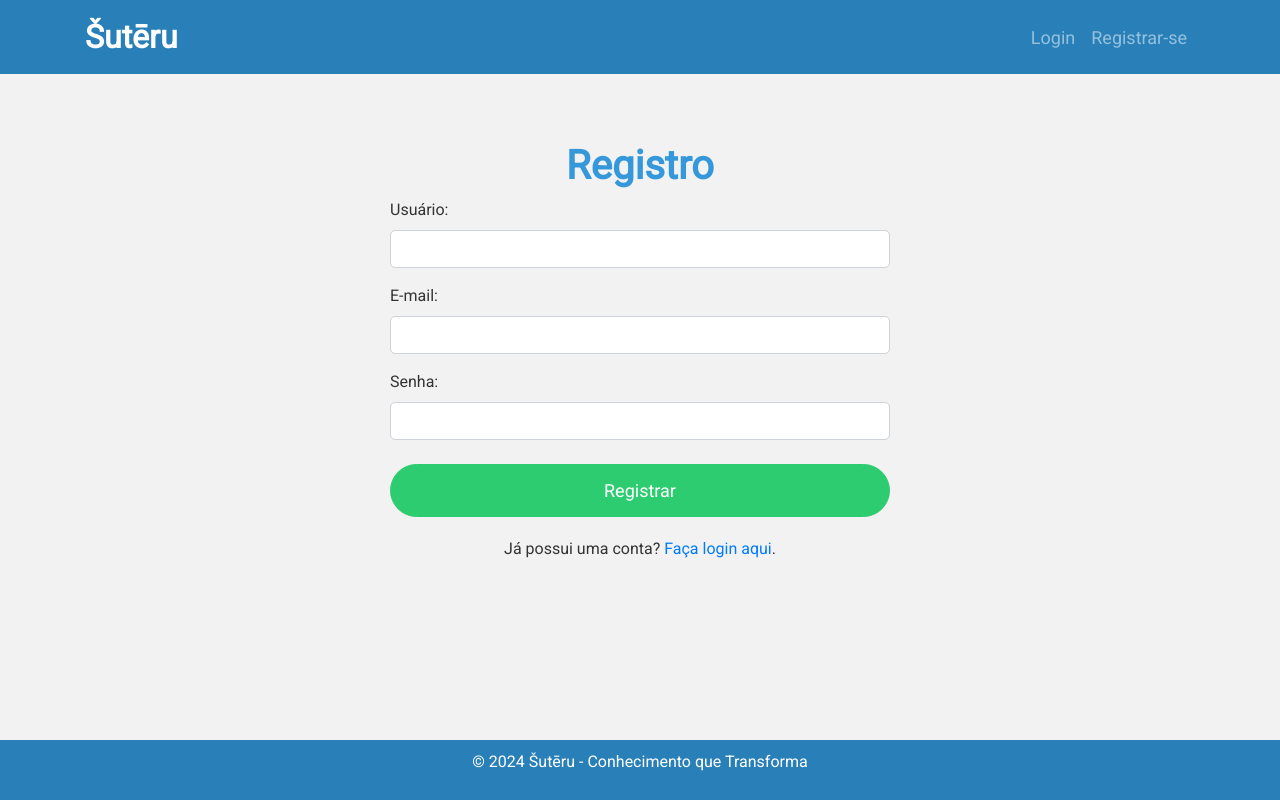
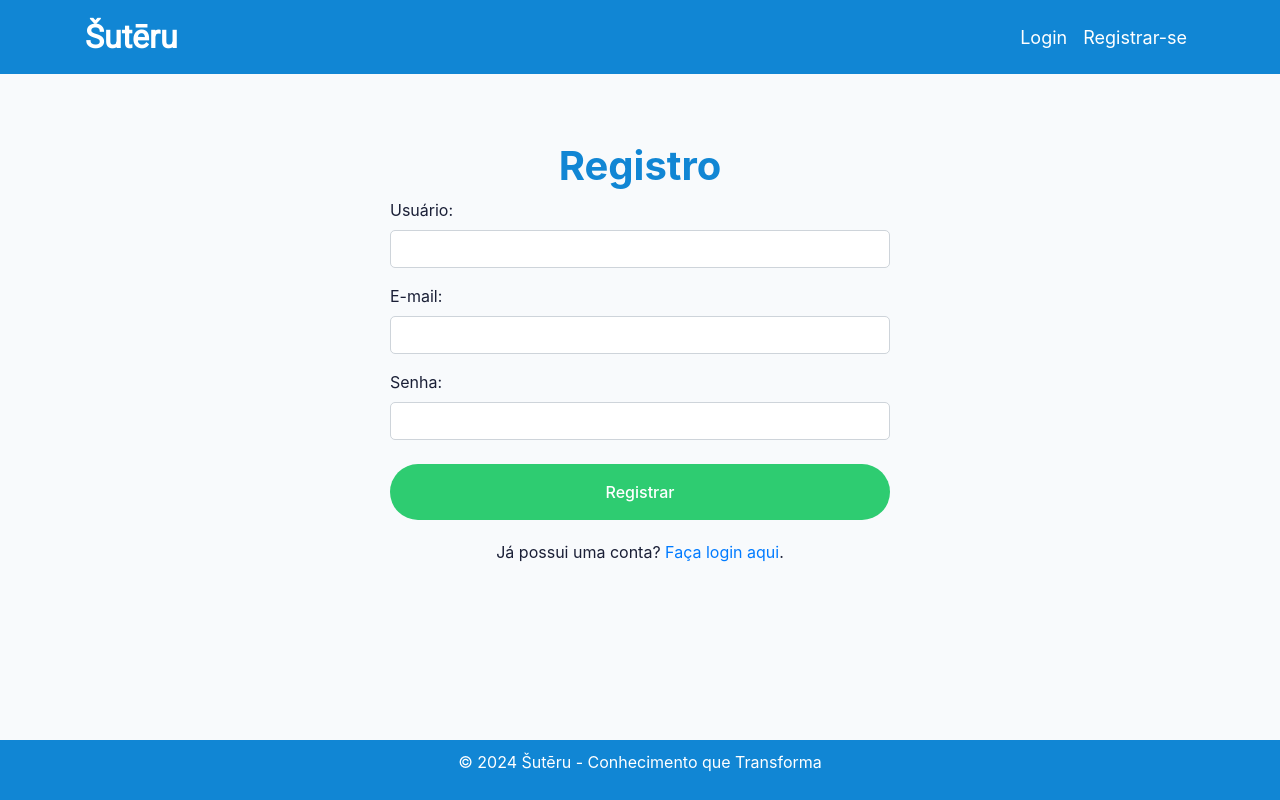
Before and after one commit to quArtiero/Suteru, a Flask app: page /register in a window 1280 px wide. Run offline with Flask 3, Linux system fonts and the light colour scheme; some libraries are stand-ins or nearby versions.

Commit message:
Refatoração completa do frontend e models
- Reorganização do CSS em módulos separados
- Nova landing page com melhor design
- Estrutura de models implementada
- Correções de contraste e bugs visuais

```diff
--- a/app.py
+++ b/app.py
@@ -16,6 +16,8 @@ import database
 import psycopg2
 from database import PostgresConnectionFactory
 import sqlite3
+from sqlalchemy import func
+from models import User, Quiz  # Removido Question da importação
 
 
 # Remova a importação do OAuth se não estiver usando
@@ -943,5 +945,25 @@ def upload_questions():
         return redirect(url_for("login"))
 
 
+@app.route('/')
+def landing():
+    # Obtém estatísticas do banco de dados
+    total_users = db.session.query(func.count(User.id)).scalar()
+    total_quizzes = db.session.query(func.count(Quiz.id)).scalar()
+
+    # Para o total de alimentos, vamos assumir que cada resposta correta = 100g
+    # Ajuste essa lógica conforme sua regra de negócio
+    total_correct_answers = db.session.query(
+        func.sum(User.correct_answers)
+    ).scalar() or 0
+
+    total_food = (total_correct_answers * 0.1)  # Convertendo para kg (100g = 0.1kg)
+
+    return render_template('landing.html',
+                         total_users=total_users,
+                         total_quizzes=total_quizzes,
+                         total_food=round(total_food, 1))  # Arredonda para 1 casa decimal
+
+
 if __name__ == "__main__":
     app.run(debug=True)
--- /dev/null
+++ b/models/__init__.py
@@ -0,0 +1,2 @@
+from .user import User
+from .quiz import Quiz
--- /dev/null
+++ b/static/css/auth.css
@@ -0,0 +1,24 @@
+/* Estilos específicos para login/registro */
+.auth-container {
+  display: flex;
+  flex-direction: column;
+  align-items: center;
+  justify-content: center;
+  padding: var(--spacing-lg);
+  min-height: 80vh;
+}
+
+.auth-card {
+  background: var(--surface-color);
+  border-radius: var(--radius-lg);
+  padding: var(--spacing-lg);
+  box-shadow: 0 4px 6px rgba(0, 0, 0, 0.1);
+  width: 100%;
+  max-width: 400px;
+}
+
+.auth-form {
+  display: flex;
+  flex-direction: column;
+  gap: var(--spacing-md);
+}
--- /dev/null
+++ b/static/css/base.css
@@ -0,0 +1,73 @@
+/* Variáveis globais e reset */
+:root {
+  --primary-hue: 204;
+  --primary-color: hsl(var(--primary-hue) 85% 45%);
+  --primary-light: hsl(var(--primary-hue) 85% 85%);
+  --primary-dark: hsl(var(--primary-hue) 85% 35%);
+
+  --surface-color: #ffffff;
+  --background-color: #f8fafc;
+  --text-color: #1a1f36;
+
+  --success-color: #22c55e;
+  --error-color: #ef4444;
+
+  --spacing-xs: 0.5rem;
+  --spacing-sm: 1rem;
+  --spacing-md: 1.5rem;
+  --spacing-lg: 2rem;
+
+  --radius-sm: 0.375rem;
+  --radius-md: 0.5rem;
+  --radius-lg: 1rem;
+  --radius-full: 9999px;
+}
+
+/* Reset e estilos base */
+body {
+  display: flex;
+  flex-direction: column;
+  min-height: 100vh;
+  font-family: 'Inter', system-ui, sans-serif;
+  background-color: var(--background-color);
+  color: var(--text-color);
+  margin: 0;
+  line-height: 1.5;
+  -webkit-font-smoothing: antialiased;
+}
+
+/* Componentes comuns */
+.navbar,
+.header,
+nav,
+.nav-header,
+.top-nav,
+.site-header,
+.footer,
+footer,
+.bottom-nav {
+  background-color: var(--primary-color) !important;
+  color: white !important;
+}
+
+.navbar a,
+.header a,
+nav a,
+.nav-header a,
+.top-nav a,
+.site-header a,
+.footer a,
+footer a,
+.bottom-nav a {
+  color: white !important;
+}
+
+/* Botões base */
+.btn {
+  border-radius: var(--radius-full);
+  padding: var(--spacing-sm) var(--spacing-lg);
+  font-size: 1rem;
+  font-weight: 500;
+  transition: all 0.2s cubic-bezier(0.4, 0, 0.2, 1);
+  border: none;
+}
--- a/templates/base.html
+++ b/templates/base.html
@@ -17,6 +17,8 @@
     <link href="https://cdn.quilljs.com/1.3.6/quill.snow.css" rel="stylesheet">
     <script src="https://cdnjs.cloudflare.com/ajax/libs/KaTeX/0.13.11/katex.min.js"></script>
     <link rel="stylesheet" href="https://cdnjs.cloudflare.com/ajax/libs/KaTeX/0.13.11/katex.min.css">
+    <link rel="stylesheet" href="{{ url_for('static', filename='css/base.css') }}">
+    {% block extra_css %}{% endblock %}
 </head>
 <body>
     <header>
--- a/templates/dashboard.html
+++ b/templates/dashboard.html
@@ -1,4 +1,9 @@
 {% extends 'base.html' %}
+
+{% block extra_css %}
+<link rel="stylesheet" href="{{ url_for('static', filename='css/dashboard.css') }}">
+{% endblock %}
+
 {% block content %}
 <h1>Olá, bem-vindo de volta!</h1>
 <p class="lead">Seus Pontos Totais: <strong>{{ total_points }}</strong></p>
--- a/templates/leaderboard.html
+++ b/templates/leaderboard.html
@@ -1,4 +1,9 @@
 {% extends 'base.html' %}
+
+{% block extra_css %}
+<link rel="stylesheet" href="{{ url_for('static', filename='css/leaderboard.css') }}">
+{% endblock %}
+
 {% block content %}
 <h1>Leaderboard</h1>
 <table class="table table-striped">
--- a/templates/login.html
+++ b/templates/login.html
@@ -1,4 +1,9 @@
 {% extends 'base.html' %}
+
+{% block extra_css %}
+<link rel="stylesheet" href="{{ url_for('static', filename='css/auth.css') }}">
+{% endblock %}
+
 {% block content %}
 <h1>Login</h1>
 <form method="POST" class="mx-auto" style="max-width: 500px;">
--- a/templates/quiz.html
+++ b/templates/quiz.html
@@ -1,4 +1,8 @@
 {% extends "base.html" %}
+
+{% block extra_css %}
+<link rel="stylesheet" href="{{ url_for('static', filename='css/quiz.css') }}">
+{% endblock %}
 
 {% block content %}
 <div class="container mt-4">
--- a/templates/register.html
+++ b/templates/register.html
@@ -1,4 +1,9 @@
 {% extends 'base.html' %}
+
+{% block extra_css %}
+<link rel="stylesheet" href="{{ url_for('static', filename='css/auth.css') }}">
+{% endblock %}
+
 {% block content %}
 <h1>Registro</h1>
 <form method="POST" class="mx-auto" style="max-width: 500px;">
```
Also changed, not shown: models/quiz.py (added, +8 -0 lines), models/user.py (added, +10 -0 lines), static/css/dashboard.css (added, +14 -0 lines), static/css/landing.css (added, +103 -0 lines), static/css/leaderboard.css (added, +20 -0 lines), static/css/quiz.css (added, +20 -0 lines), templates/landing.html (added, +35 -0 lines).
